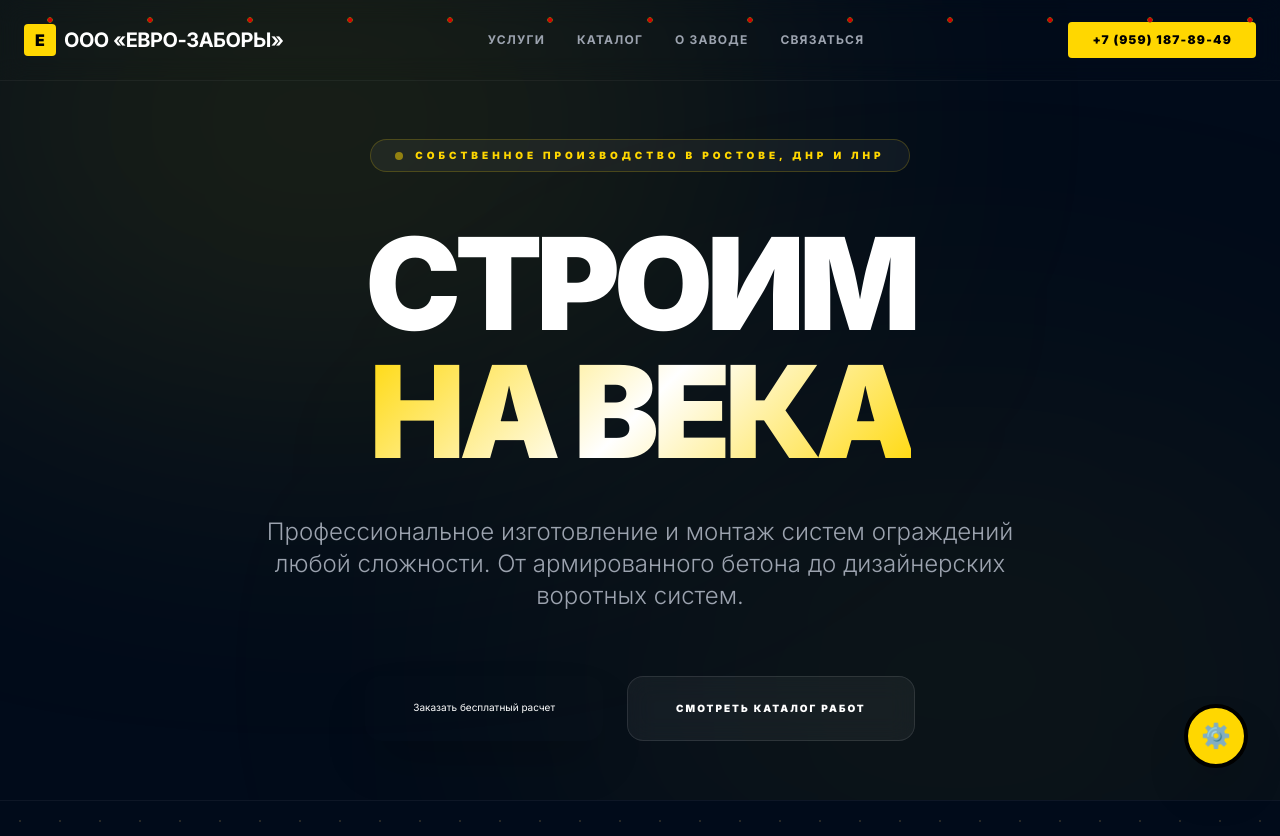
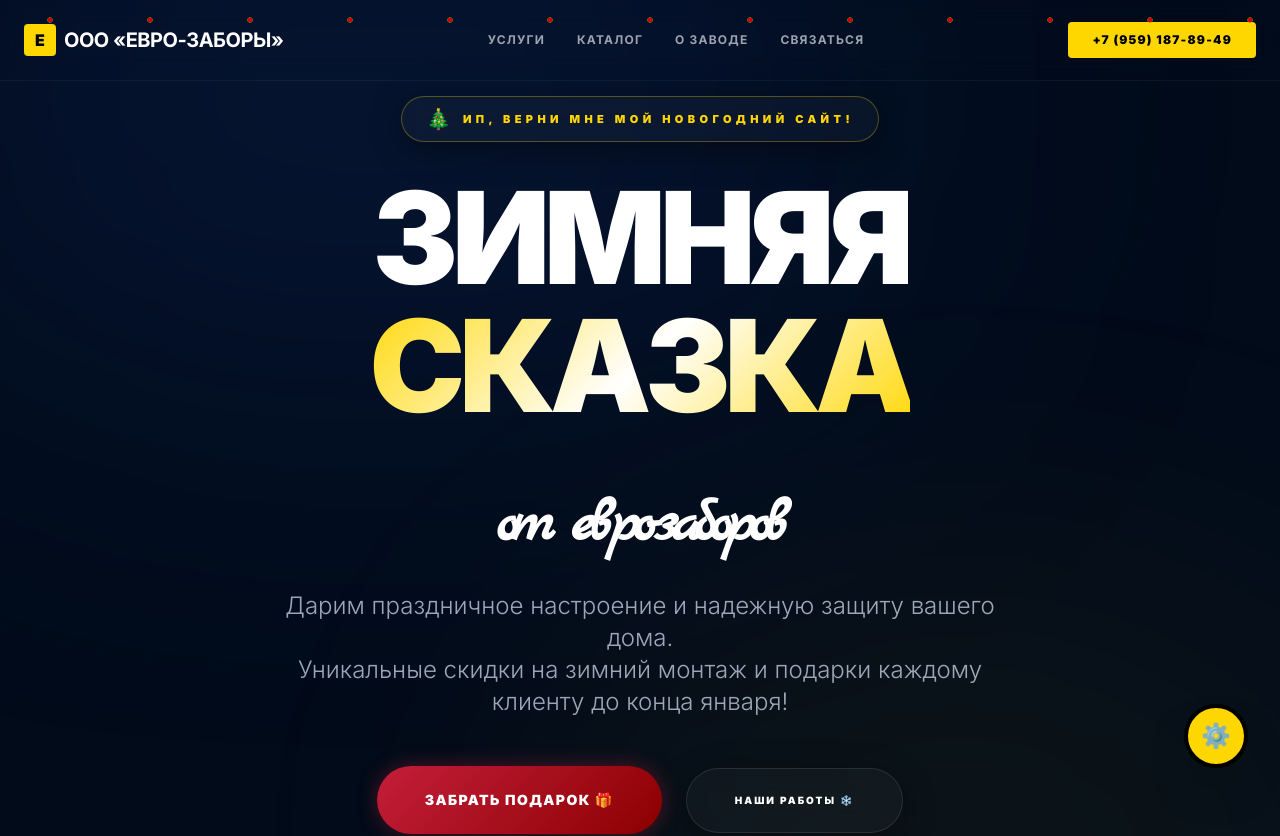
Before and after one commit to ksasha79/KovkaMaster, a React (Vite) app: page / in a window 1280 px wide. Shown: the top 836 px of the page. Built offline with nearby package versions, Linux system fonts and the light colour scheme.

Commit message:
Update Hero.tsx

```diff
--- a/components/Hero.tsx
+++ b/components/Hero.tsx
@@ -3,37 +3,44 @@ import { CONTACTS } from '../config.ts';
 
 const Hero: React.FC = () => {
   return (
-    <section className="relative min-h-screen flex items-center justify-center pt-20 overflow-hidden bg-brand-black">
-      {/* Background Orbs */}
+    <section className="relative min-h-screen flex items-center justify-center pt-24 overflow-hidden bg-winter-dark">
+      {/* Aurora Effect */}
       <div className="absolute inset-0 pointer-events-none">
-        <div className="absolute top-[-20%] left-[-10%] w-[70%] h-[70%] bg-brand-gold/10 blur-[150px] rounded-full"></div>
-        <div className="absolute bottom-[-20%] right-[-10%] w-[70%] h-[70%] bg-brand-gold/5 blur-[150px] rounded-full"></div>
+        <div className="absolute top-[-20%] left-[-10%] w-[80%] h-[60%] bg-blue-900/20 blur-[150px] rounded-full"></div>
+        <div className="absolute bottom-[-20%] right-[-10%] w-[70%] h-[60%] bg-brand-gold/10 blur-[150px] rounded-full animate-pulse"></div>
       </div>
 
       <div className="relative z-10 text-center px-6">
-        <div className="inline-flex items-center gap-3 px-6 py-2 rounded-full bg-white/5 border border-brand-gold/20 mb-12 animate-fade-in">
-          <span className="w-2 h-2 rounded-full bg-brand-gold animate-pulse"></span>
-          <span className="text-[10px] font-black uppercase tracking-[0.4em] text-brand-gold">
-            Собственное производство в Ростове, ДНР и ЛНР
+        <div className="inline-flex items-center gap-3 px-6 py-2 rounded-full winter-glass border-brand-gold/30 mb-8">
+          <span className="text-xl">🎄</span>
+          <span className="text-[11px] font-black uppercase tracking-[0.4em] text-brand-gold">
+            ИП, верни мне мой новогодний сайт!
           </span>
         </div>
 
-        <h1 className="text-5xl sm:text-7xl md:text-9xl font-black uppercase leading-[0.85] tracking-tighter mb-10">
-          СТРОИМ <br/> <span className="text-gold">НА ВЕКА</span>
+        <h1 className="text-5xl sm:text-7xl md:text-[8rem] font-black uppercase leading-[0.85] tracking-tighter mb-8">
+          ЗИМНЯЯ <br/> <span className="text-gold">СКАЗКА</span> <br/>
+          <span className="text-4xl md:text-6xl festive-font text-white lowercase">от Евро-Заборов</span>
         </h1>
 
-        <p className="text-gray-400 text-lg md:text-2xl font-light mb-16 max-w-3xl mx-auto leading-relaxed">
-          Профессиональное изготовление и монтаж систем ограждений любой сложности.
-          От армированного бетона до дизайнерских воротных систем.
+        <p className="text-blue-100/70 text-lg md:text-2xl font-light mb-12 max-w-3xl mx-auto leading-relaxed">
+          Дарим праздничное настроение и надежную защиту вашего дома. <br/>
+          Уникальные скидки на зимний монтаж и подарки каждому клиенту до конца января!
         </p>
 
-        <div className="flex flex-col sm:flex-row gap-6 justify-center">
-          <a href="#contact" className="btn-gold px-12 py-6 rounded-2xl text-[10px] shadow-2xl">
-            Заказать бесплатный расчет
+        <div className="flex flex-col sm:flex-row gap-6 justify-center items-center">
+          <a href="#contact" className="btn-new-year px-12 py-6 text-sm flex items-center gap-3">
+             Забрать подарок 🎁
           </a>
-          <a href="#portfolio" className="px-12 py-6 bg-white/5 border border-white/10 font-black uppercase tracking-[0.2em] rounded-2xl hover:bg-white/10 transition-all text-[10px] backdrop-blur-md">
-            Смотреть каталог работ
+          <a href="#portfolio" className="px-12 py-6 winter-glass font-black uppercase tracking-[0.2em] rounded-full hover:bg-white/10 transition-all text-[10px] flex items-center gap-3">
+             Наши работы ❄️
           </a>
+        </div>
+
+        <div className="mt-20 flex justify-center gap-8 opacity-60">
+           <img src="https://www.svgrepo.com/show/295475/christmas-tree.svg" className="w-12 h-12 grayscale invert" alt="tree" />
+           <img src="https://www.svgrepo.com/show/295477/santa-claus.svg" className="w-12 h-12 grayscale invert" alt="santa" />
+           <img src="https://www.svgrepo.com/show/295471/reindeer.svg" className="w-12 h-12 grayscale invert" alt="reindeer" />
         </div>
       </div>
     </section>
```
